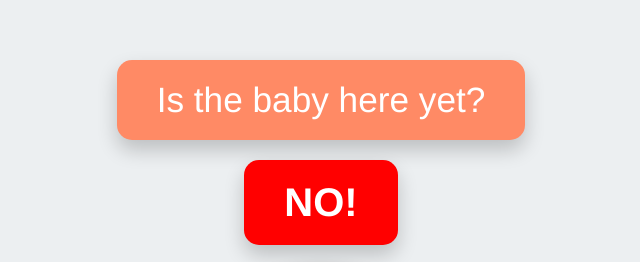
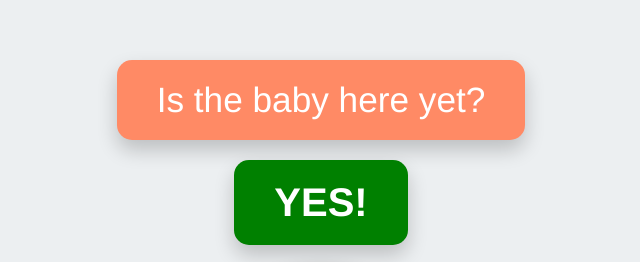
Before and after one commit to anony-ammar/is-baby2-here-yet, a plain HTML site: page index.html in a window 1280 px wide. Shown: the part 151-413 px from the top of the page, without its empty margins (319-959 px from the left). Drawn offline with Linux system fonts and the light colour scheme.

Commit message:
Update index.html for when the baby comes

```diff
--- a/index.html
+++ b/index.html
@@ -31,7 +31,7 @@
     .answer {
         font-size: 2.5em; /* Larger font for emphasis on the answer */
         font-weight: bold; /* Bold for emphasis */
-        background-color: red; /* Deeper red to highlight the answer */
+        background-color: green; /* Deeper red to highlight the answer */
     }
     img {
         width: 220px; /* Adjusted width */
@@ -46,7 +46,7 @@
     Is the baby here yet?
 </div>
 <div class="answer">
-    NO!
+    YES!
 </div>
 <img src="https://png.pngtree.com/png-clipart/20201208/original/pngtree-cute-baby-clipart-png-image_5579298.jpg" alt="Cute Baby">
 </body>
```
